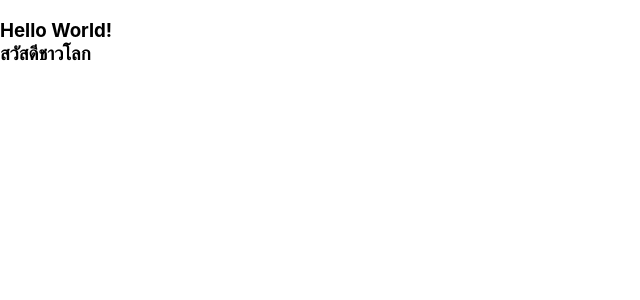
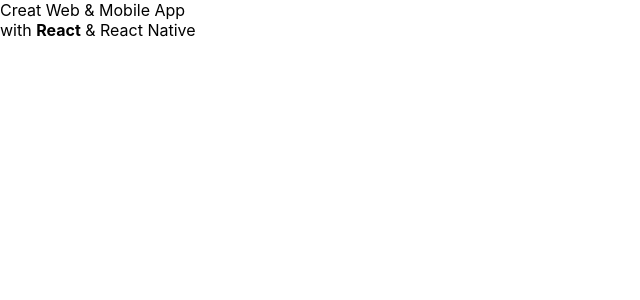
Before and after one commit to phutadonza/app1, a React (Create React App) app: page / in a window 1280 px wide. Shown: the top 300 px of the page, without its empty margins (0-640 px from the left). Built offline with nearby package versions, Linux system fonts and the light colour scheme.

Commit message:
Update App.js insert Variable

```diff
--- a/src/App.js
+++ b/src/App.js
@@ -1,12 +1,15 @@
 import React from 'react'
 
 function App() {
-  return (
-    <div className="App">
-      <h3>Hello World! <br/> สวัสดีชาวโลก</h3>
-
-    </div>
-  );
+  let r = '<B>React</B>'
+  let rn = 'React Native'
+  const el =(
+    <>
+      Creat Web & Mobile App<br/>
+      with <span dangerouslySetInnerHTML={{__html:r}}/> & {rn}
+    </>
+  )
+  return el
 }
 
 export default App;
```
